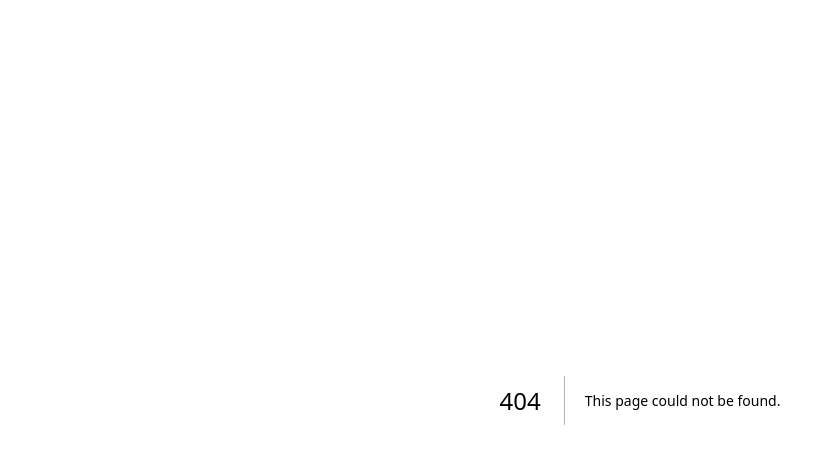
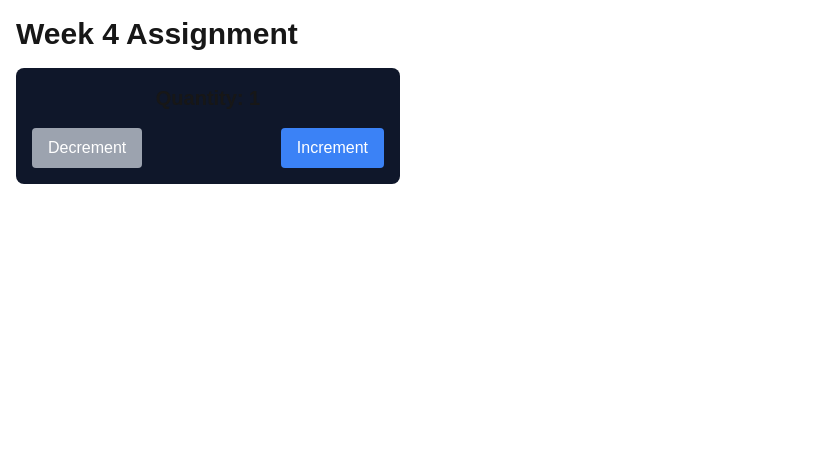
Before and after one commit to karan-sidhu22/cprg306-assignments, a Next.js app: page /week-4 in a window 1280 px wide. Before the commit this address had no page. Shown: the top 464 px of the page, without its empty margins (0-827 px from the left). Built offline with nearby package versions, Linux system fonts and the light colour scheme.

Commit message:
week-4 done

```diff
--- a/app/page.js
+++ b/app/page.js
@@ -1,12 +1,14 @@
 import Link from "next/link";
 
-export default function page(){
-  return(
-    <div>
-      <h1> CPRG 306: Web Development 2 - Assignments</h1>
-      <p>
-        Link to week 2: <Link href="week-2">Week 2</Link>
-      </p>
-    </div>
+export default function Page() {
+  return (
+    <main>
+      <h1>CPRG 306: Web Development 2 - Assignments</h1>
+      <ul>
+        <li><Link href="/week-2">Week 2 Assignment</Link></li>
+        <li><Link href="/week-3">Week 3 Assignment</Link></li>
+        <li><Link href="/week-4">Week 4 Assignment</Link></li>
+      </ul>
+    </main>
   );
 }
--- /dev/null
+++ b/app/week-4/new-item.js
@@ -0,0 +1,42 @@
+"use client";
+import { useState } from 'react';
+
+export default function NewItem() {
+  const [quantity, setQuantity] = useState(1);
+
+  const increment = () => {
+    if (quantity < 20) {
+      setQuantity(quantity + 1);
+    }
+  };
+
+  const decrement = () => {
+    if (quantity > 1) {
+      setQuantity(quantity - 1);
+    }
+  };
+
+  return (
+    <div className="p-4 bg-slate-900 max-w-sm rounded-lg">
+      <div className="text-center mb-4">
+        <p className="text-xl font-bold">Quantity: {quantity}</p>
+      </div>
+      <div className="flex justify-between">
+        <button
+          onClick={decrement}
+          disabled={quantity === 1}
+          className="bg-blue-500 text-white px-4 py-2 rounded disabled:bg-gray-400"
+        >
+          Decrement
+        </button>
+        <button
+          onClick={increment}
+          disabled={quantity === 20}
+          className="bg-blue-500 text-white px-4 py-2 rounded disabled:bg-gray-400"
+        >
+          Increment
+        </button>
+      </div>
+    </div>
+  );
+}
--- /dev/null
+++ b/app/week-4/page.js
@@ -0,0 +1,10 @@
+import NewItem from './new-item';
+
+export default function Page() {
+  return (
+    <main className="p-4">
+      <h1 className="text-3xl font-bold mb-4">Week 4 Assignment</h1>
+      <NewItem />
+    </main>
+  );
+}
```
